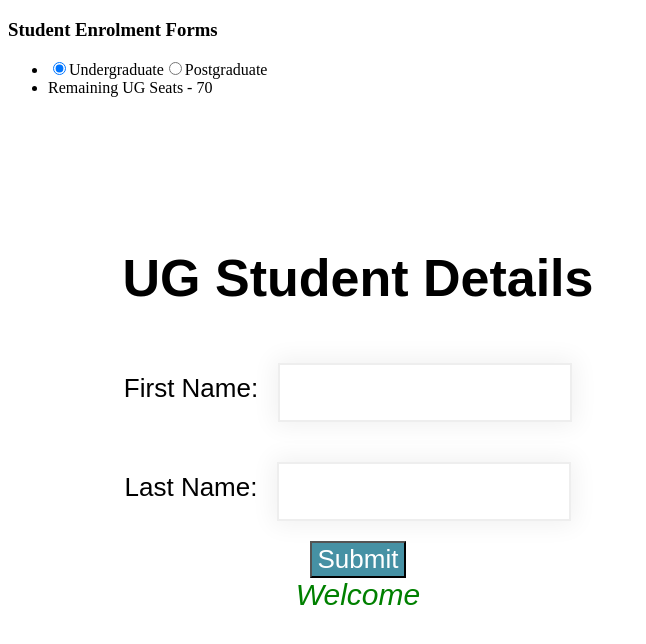
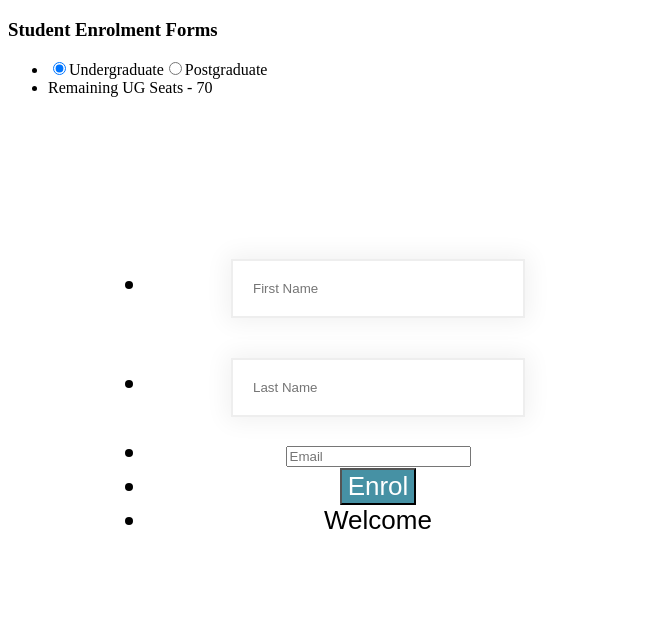
Before and after one commit to yuran-nhassengo/estudos-react, a React (Vite) app: page / in a window 1280 px wide. Shown: the top 644 px of the page, without its empty margins (0-646 px from the left). Built offline with nearby package versions, Linux system fonts and the light colour scheme.

Commit message:
update enrolForm

```diff
--- a/src/components/EnrolmentForm.jsx
+++ b/src/components/EnrolmentForm.jsx
@@ -5,36 +5,88 @@ const EnrolmentForm = (props) => {
 
     const [firstName,setFirstName] = useState("")
     const [lastName,setLastName] = useState("")
+    const [email,setEmail] = useState("");
     const [message,setMessage] = useState("Welcome");
 
-    const handleSubmit = (event) => {
-        setMessage(`Welcome ${firstName} ${lastName}`);
+    const handleClick = (event) => {
+      handleInputReset("","","");
+        setMessage(`Welcome ${firstName} ${lastName} enrolled.
+          Email sent to - ${email}`);
         props.setUpdatedSeats(props.currentSeats-1);
         event.preventDefault();
     }
 
+    const handleInputChange = (setInput, event) =>{
+      setInput(event.target.value);
+    }
+
+    const handleInputReset = (fname,lname,email) =>{
+      setFirstName(fname);
+      setLastName(lname);
+      setEmail(email);
+    }
+
   return (
-    <div>
-      <form className="enrolForm" onClick={handleSubmit} >
-        <h1> {props.chosenProgram} Student Details</h1>
-        <div>
-            <label htmlFor="firstName">First Name:</label>
-            <input type="text" name="firstName" onBlur ={(event) =>
-                setFirstName(event.target.value)
-            } />
-        </div>
-        <div>
-            <label htmlFor="lastName">Last Name:</label>
-            <input type="text" onBlur={ (event) =>
-                setLastName(event.target.value)
-            }/>
-        </div>
-        <div>
-            <input type="submit" value="Submit" />
-        </div>
-        <div>
-            <label htmlFor="message" className="message">{message}</label>
-        </div>
+    <div className="enrolContainer">
+      <form className="enrolForm" name="enrolForm" >
+        <ul className="ulEnrol">
+
+          <li>
+            <label htmlFor="firstname"></label>
+            <input type="text"
+              className="inputFields"
+              id="firstname"
+              name="firstname"
+              placeholder="First Name"
+              value={firstName}
+              onChange={(event) => handleInputChange
+                (setFirstName,event)
+              }
+            />
+          </li>
+
+          <li>
+            <label htmlFor="lastname"></label>
+            <input type="text"
+              className="inputFields"
+              id="lastname"
+              name="lastname"
+              placeholder="Last Name"
+              value={lastName}
+              onChange={(event) => handleInputChange(setLastName
+                ,event
+              )}
+            />
+          </li>
+
+          <li>
+            <label htmlFor="email"></label>
+            <input
+              type="email"
+              className="inputFields"
+              id="email"
+              name="email"
+              placeholder="Email"
+              value={email}
+              onChange={(event) => handleInputChange(setEmail,event)}
+            />
+          </li>
+
+          <li id="center-btn">
+              <input type="submit"
+              id="btnEnrol"
+              name="Enrol"
+              alt="Enrol"
+              value="Enrol"
+              onClick={handleClick}
+              />
+          </li>
+          <li>
+            <label id="studentMsg" >
+              {message}
+            </label>
+          </li>
+        </ul>
       </form>
     </div>
   )
```
